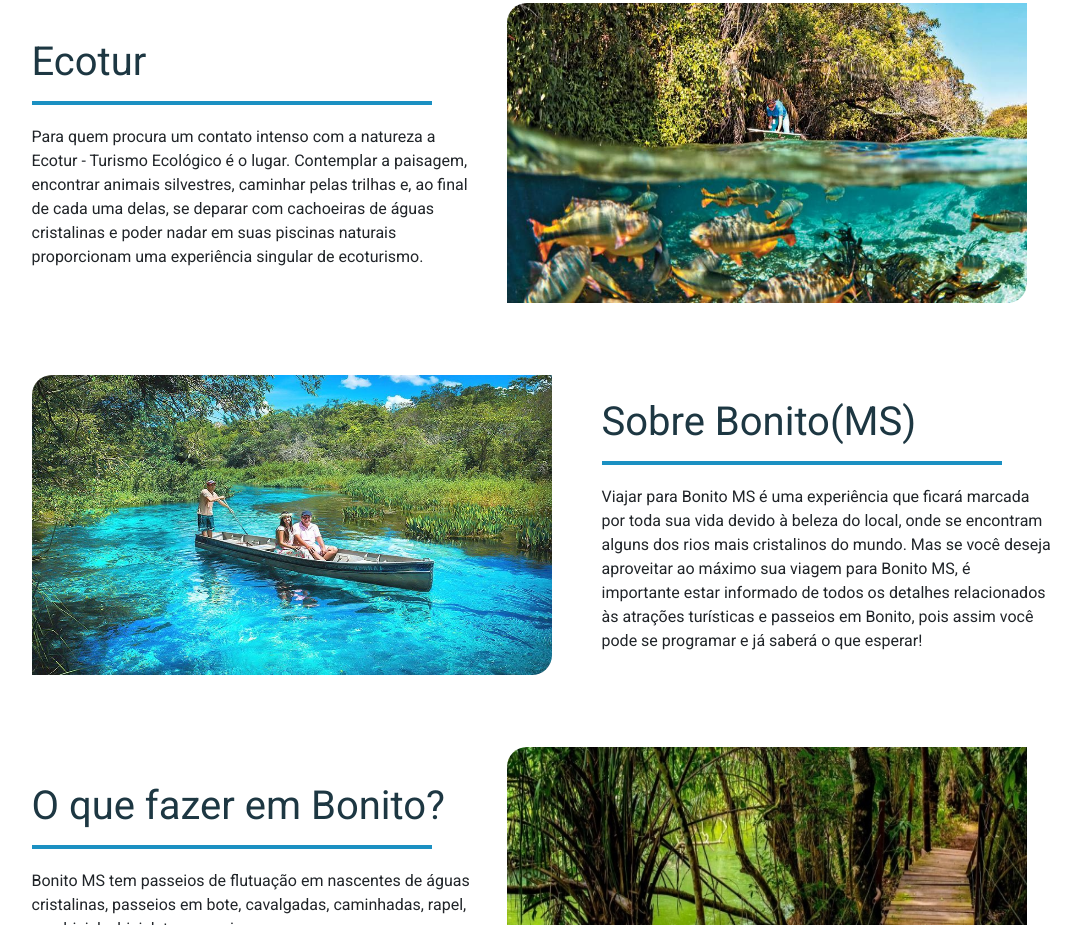
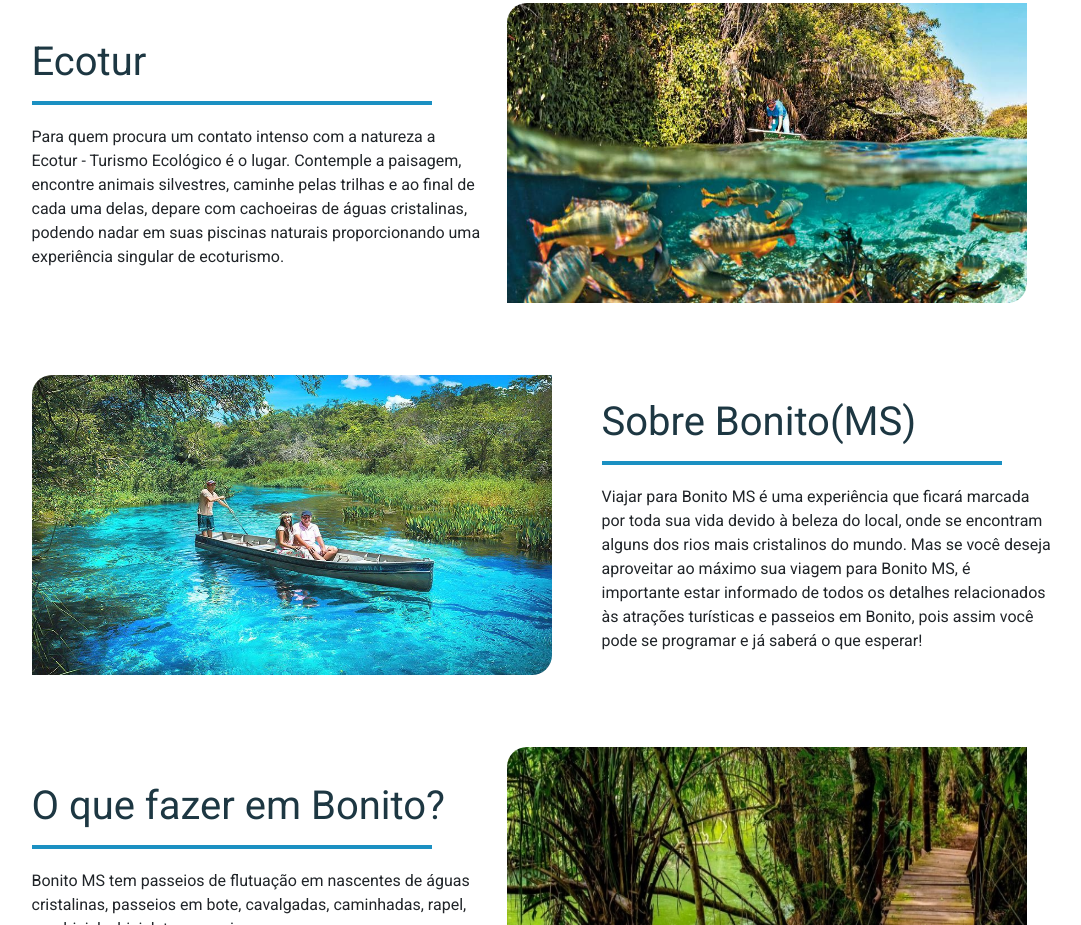
Before and after one commit to GustavoGuimaraes32/ProjetoPJBL, a plain HTML site: page index.html in a window 1280 px wide. Shown: the part 1255-2180 px from the top of the page, without its empty margins (98-1179 px from the left). Drawn offline with nearby package versions, Linux system fonts and the light colour scheme.

Commit message:
ajuste nos textos

```diff
--- a/index.html
+++ b/index.html
@@ -86,7 +86,7 @@
                                 <h1>Ecotur</h1>
                                 <div class="hr"></div>
                                 <p class="mb-4">
-                                    Para quem procura um contato intenso com a natureza a Ecotur - Turismo Ecológico é o lugar. Contemplar a paisagem, encontrar animais silvestres, caminhar pelas trilhas e, ao final de cada uma delas, se deparar com cachoeiras de águas cristalinas e poder nadar em suas piscinas naturais proporcionam uma experiência singular de ecoturismo.
+                                    Para quem procura um contato intenso com a natureza a Ecotur - Turismo Ecológico é o lugar. Contemple a paisagem, encontre animais silvestres, caminhe pelas trilhas e ao final de cada uma delas, depare com cachoeiras de águas cristalinas, podendo nadar em suas piscinas naturais proporcionando uma experiência singular de ecoturismo.
                                 </p>
                             </div>
                         </div>
```
